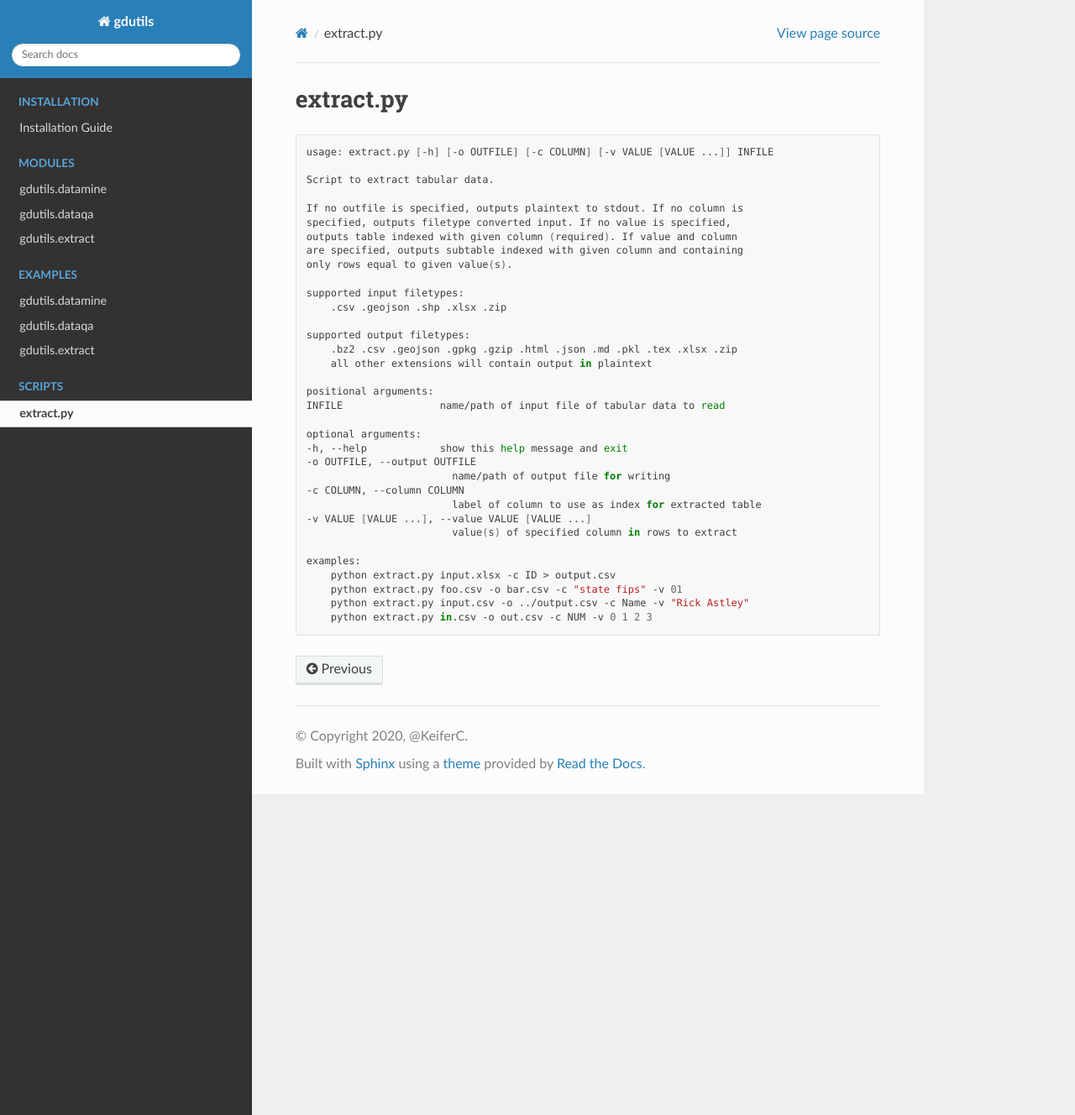
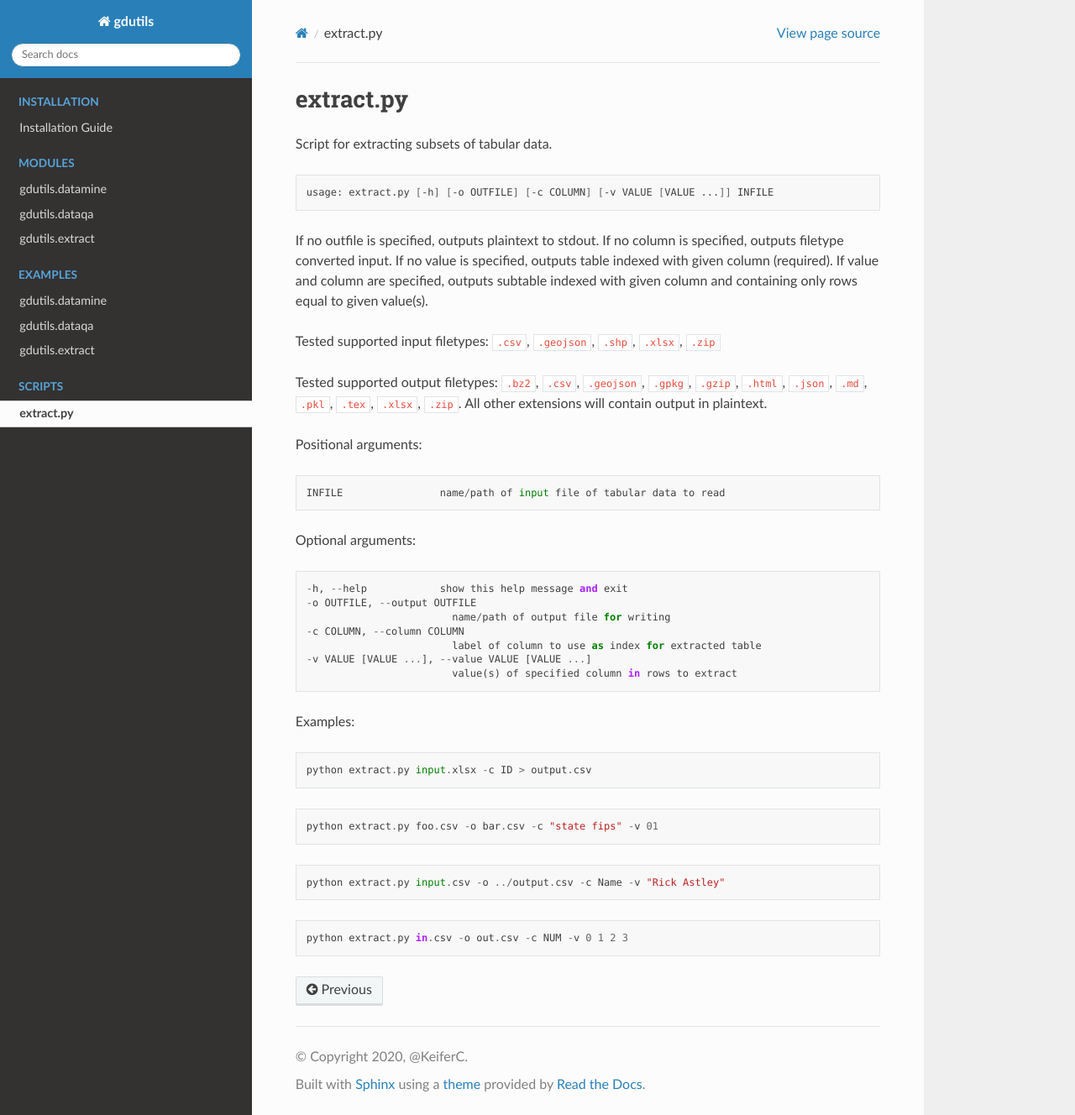
Before and after one commit to mggg/mggg-states-qa, a Sphinx documentation site: the page built from docs/source/src/scripts/et-script.rst, in a window 1280 px wide and 1328 px high. Shown: the whole window at 84% size. Built offline with Sphinx 7.4.7 and the Read the Docs theme 2.0.0, drawn with Linux system fonts in a browser that asks for light colours.

Commit message:
updated format of script doc

```diff
--- a/docs/source/src/scripts/et-script.rst
+++ b/docs/source/src/scripts/et-script.rst
@@ -1,28 +1,34 @@
 extract.py
 ==========
+
+Script for extracting subsets of tabular data.
+
 .. code-block:: bash
 
     usage: extract.py [-h] [-o OUTFILE] [-c COLUMN] [-v VALUE [VALUE ...]] INFILE
 
-    Script to extract tabular data.
+If no outfile is specified, outputs plaintext to stdout. If no column is
+specified, outputs filetype converted input. If no value is specified,
+outputs table indexed with given column (required). If value and column
+are specified, outputs subtable indexed with given column and containing
+only rows equal to given value(s).
 
-    If no outfile is specified, outputs plaintext to stdout. If no column is
-    specified, outputs filetype converted input. If no value is specified,
-    outputs table indexed with given column (required). If value and column
-    are specified, outputs subtable indexed with given column and containing
-    only rows equal to given value(s).
+Tested supported input filetypes:
+``.csv``, ``.geojson``, ``.shp``, ``.xlsx``, ``.zip``
 
-    supported input filetypes:
-        .csv .geojson .shp .xlsx .zip
+Tested supported output filetypes:
+``.bz2``, ``.csv``, ``.geojson``, ``.gpkg``, ``.gzip``, ``.html``, ``.json``,
+``.md``, ``.pkl``, ``.tex``, ``.xlsx``, ``.zip``. All other extensions will
+contain output in plaintext.
 
-    supported output filetypes:
-        .bz2 .csv .geojson .gpkg .gzip .html .json .md .pkl .tex .xlsx .zip
-        all other extensions will contain output in plaintext
+Positional arguments:
+::
 
-    positional arguments:
     INFILE                name/path of input file of tabular data to read
 
-    optional arguments:
+Optional arguments:
+::
+
     -h, --help            show this help message and exit
     -o OUTFILE, --output OUTFILE
                             name/path of output file for writing
@@ -31,8 +37,19 @@ extract.py
     -v VALUE [VALUE ...], --value VALUE [VALUE ...]
                             value(s) of specified column in rows to extract
 
-    examples:
+Examples:
+::
+
         python extract.py input.xlsx -c ID > output.csv
+
+::
+
         python extract.py foo.csv -o bar.csv -c "state fips" -v 01
+
+::
+
         python extract.py input.csv -o ../output.csv -c Name -v "Rick Astley"
+
+::
+
         python extract.py in.csv -o out.csv -c NUM -v 0 1 2 3
```
